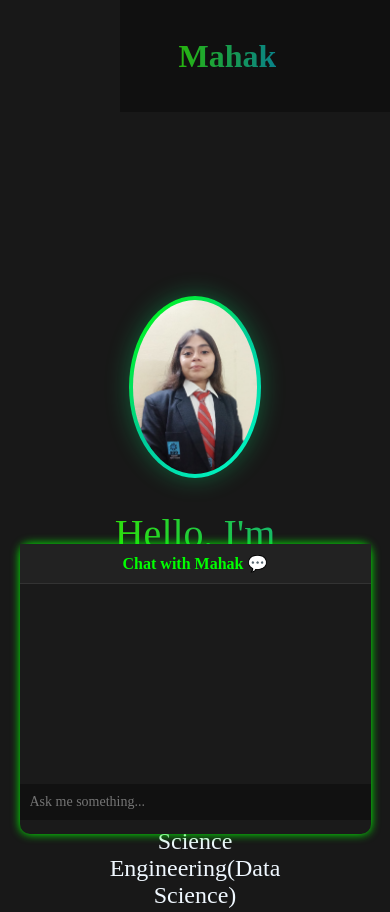
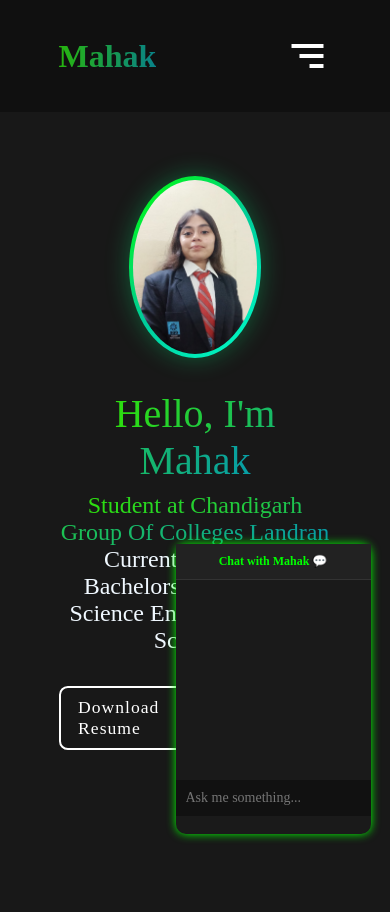
Before and after one commit to Mahak-thapliyal/portfolio-web, a plain HTML site: page index.html in a window 390 px wide. Shown: the top 912 px of the page. Drawn offline with nearby package versions, Linux system fonts and the light colour scheme.

Commit message:
Add files via upload

```diff
--- a/style.css
+++ b/style.css
@@ -495,9 +495,7 @@ footer{
 
 }
 @media(max-width:768px){
-    body{
-        padding:120px;
-    }
+
  #home h1{
             font-size: 2.5em;
         }
@@ -530,20 +528,20 @@ footer{
             padding: 0.5em 1em;
         }
           .chatbox {
-    width: 90%;
+    width: 50%;
     bottom: 10px;
     right: 5%;
     font-size: 14px;
-    max-height: 50vh;
+    max-height: 40vh;
   }
 
   .chatbox .chat-header {
-    font-size: 16px;
+    font-size: 12px;
   }
 
   .chatbox .chat-message,
   .chatbox input {
-    font-size:14px;
+    font-size:13px;
 }
 
         footer{
```
